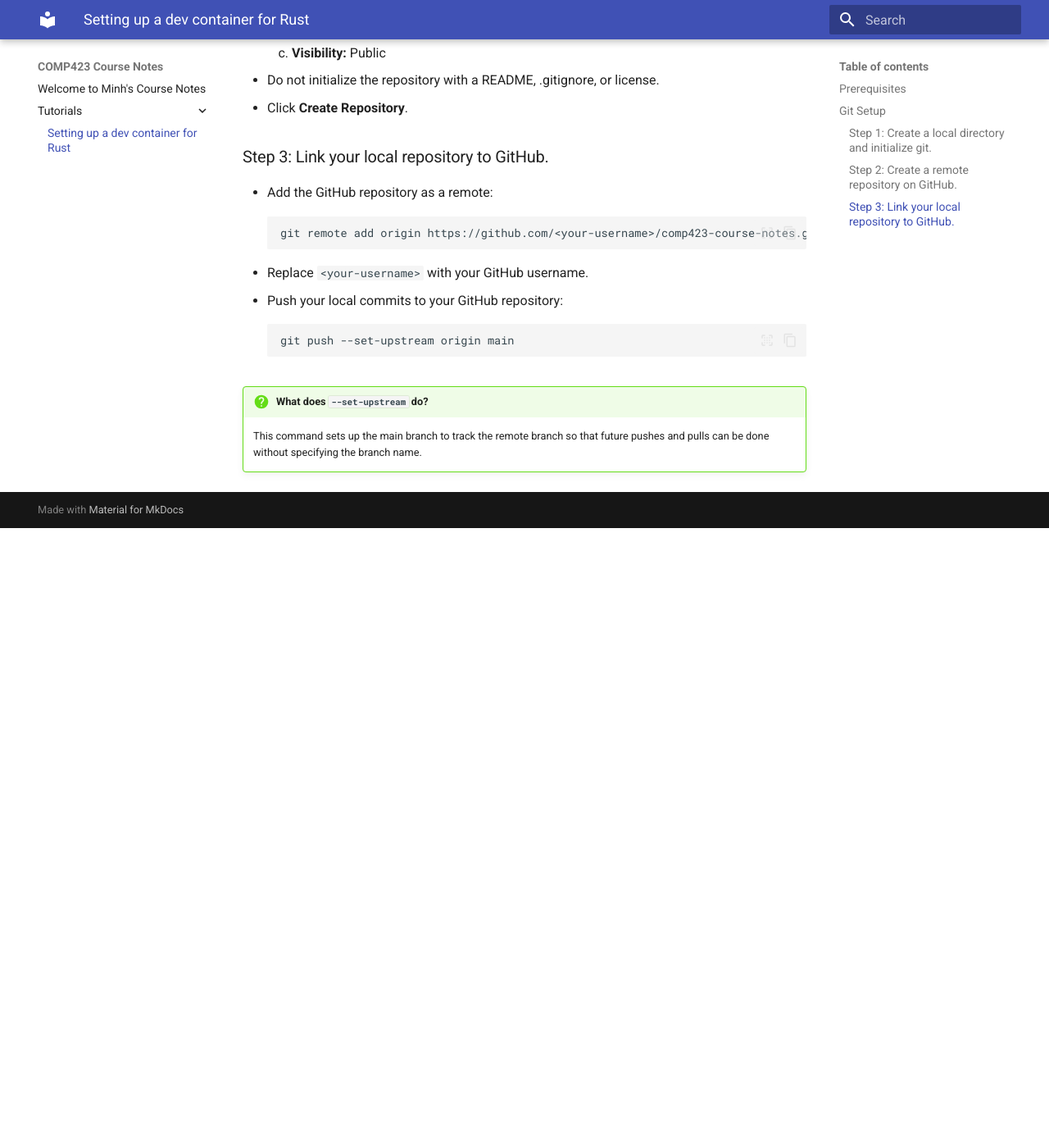
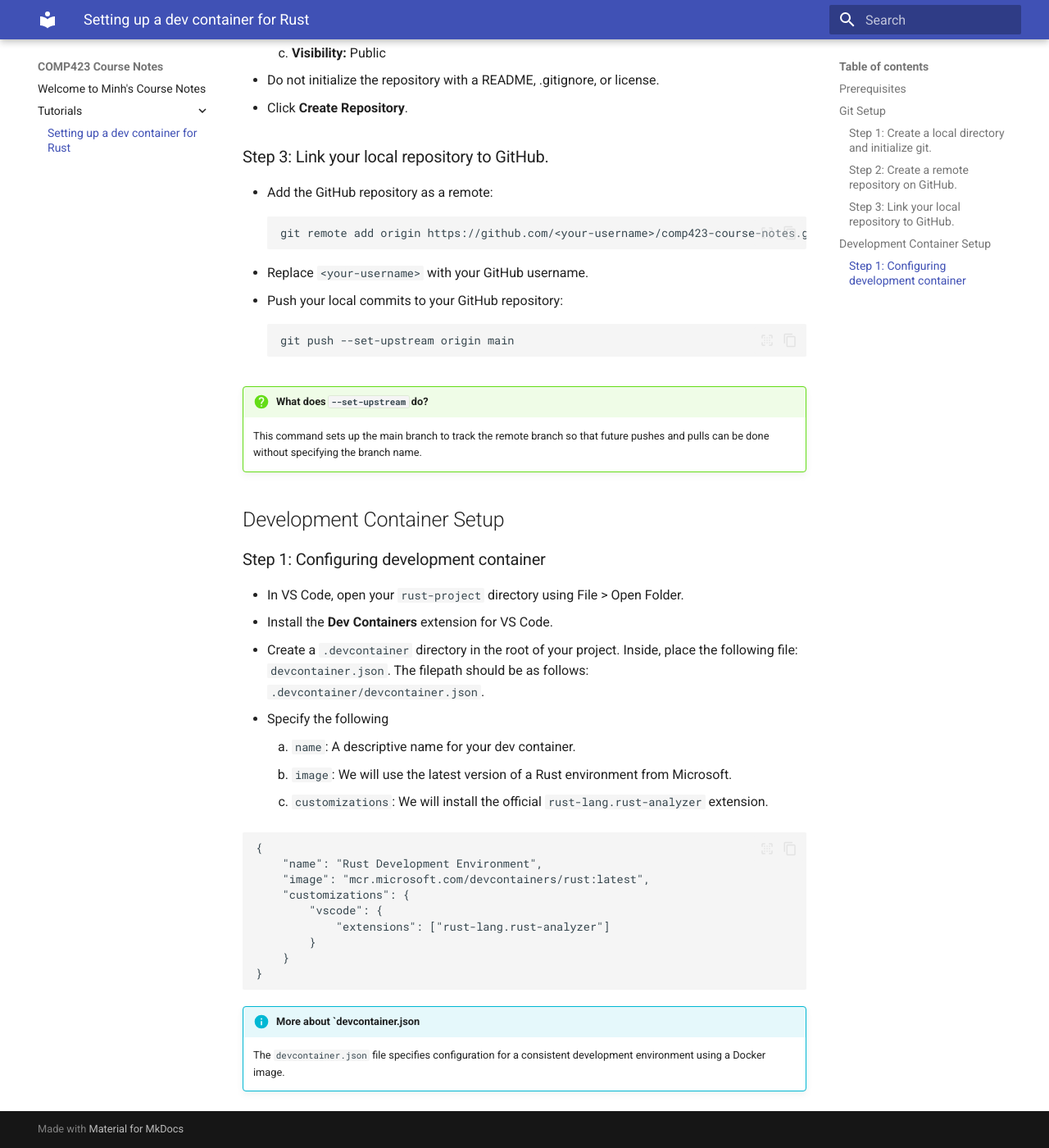
Before and after one commit to mp-nguyen26/comp423-course-notes, an MkDocs documentation site: the page built from docs/tutorials/rust-setup.md, in a window 1280 px wide and 1400 px high, scrolled down 1416 px. Shown: the whole window at 82% size. Built offline with MkDocs 1.6.1 and Material for MkDocs 9.7.7, drawn with Linux system fonts in a browser that asks for light colours; before the commit the page ends 2060 px from its top, so only the background shows below that.

Commit message:
finished dev-setup

````diff
--- a/docs/tutorials/rust-setup.md
+++ b/docs/tutorials/rust-setup.md
@@ -59,3 +59,29 @@ git push --set-upstream origin main
 ```
 !!! question "What does `--set-upstream` do?"
     This command sets up the main branch to track the remote branch so that future pushes and pulls can be done without specifying the branch name.
+
+## Development Container Setup
+
+### Step 1: Configuring development container
+
+* In VS Code, open your `rust-project` directory using File > Open Folder.
+* Install the **Dev Containers** extension for VS Code.
+* Create a `.devcontainer` directory in the root of your project. Inside, place the following file: `devcontainer.json`. The filepath should be as follows: `.devcontainer/devcontainer.json`.
+* Specify the following
+    1. `name`: A descriptive name for your dev container.
+    2. `image`: We will use the latest version of a Rust environment from Microsoft.
+    3. `customizations`: We will install the official `rust-lang.rust-analyzer` extension.
+
+```
+{
+    "name": "Rust Development Environment",
+    "image": "mcr.microsoft.com/devcontainers/rust:latest",
+    "customizations": {
+        "vscode": {
+            "extensions": ["rust-lang.rust-analyzer"]
+        }
+    }
+}
+```
+!!! info "More about `devcontainer.json"
+    The `devcontainer.json` file specifies configuration for a consistent development environment using a Docker image.
````
